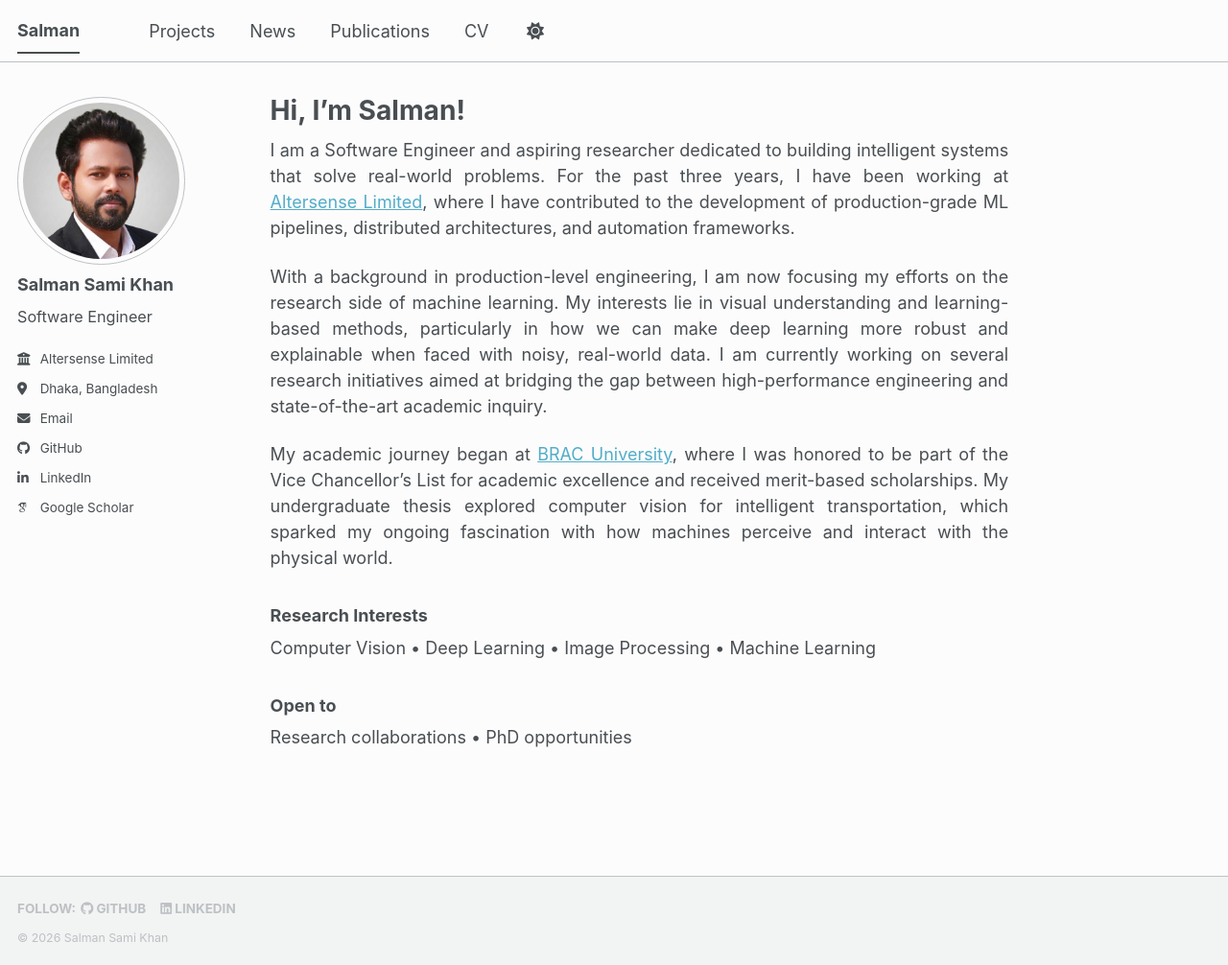
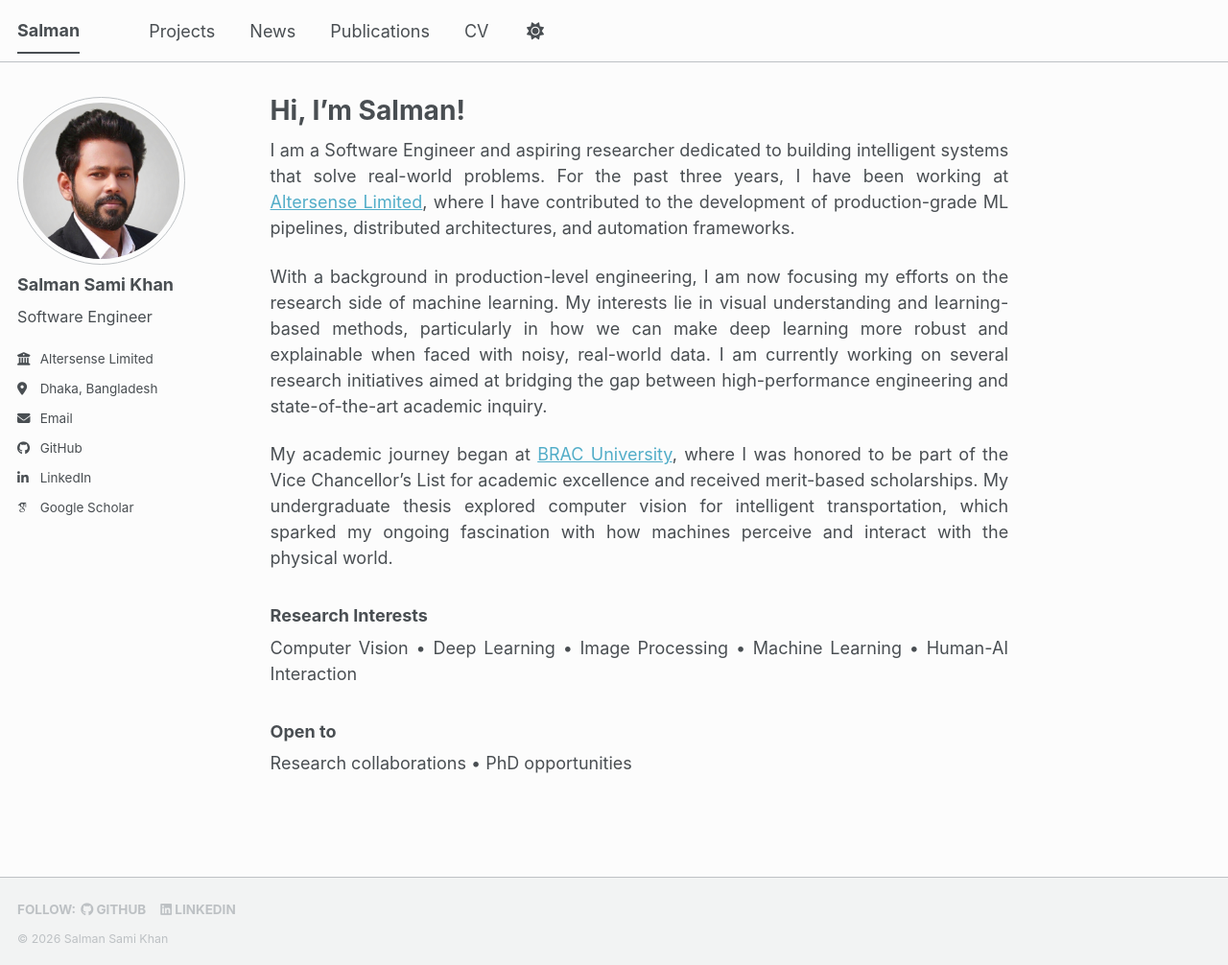
Before and after one commit to SalmanSamiKhan/salmansamikhan.github.io, a Jekyll site: the page built from _pages/about.md, in a window 1280 px wide and 1006 px high. Shown: the whole window at 96% size. Built offline with Jekyll 4.4.1, drawn with Linux system fonts in a browser that asks for light colours; some web fonts are replaced; a script bundle is joined from its source files by our own code; library files that are not in the unit come from our copies.

Commit message:
update: Update research interest

```diff
--- a/_pages/about.md
+++ b/_pages/about.md
@@ -20,7 +20,7 @@ With a background in production-level engineering, I am now focusing my efforts
 My academic journey began at [BRAC University](https://www.bracu.ac.bd), where I was honored to be part of the Vice Chancellor’s List for academic excellence and received merit-based scholarships. My undergraduate thesis explored computer vision for intelligent transportation, which sparked my ongoing fascination with how machines perceive and interact with the physical world.
 
 ### Research Interests
-Computer Vision • Deep Learning • Image Processing • Machine Learning
+Computer Vision • Deep Learning • Image Processing • Machine Learning • Human-AI Interaction
 
 ### Open to
 Research collaborations • PhD opportunities
```
